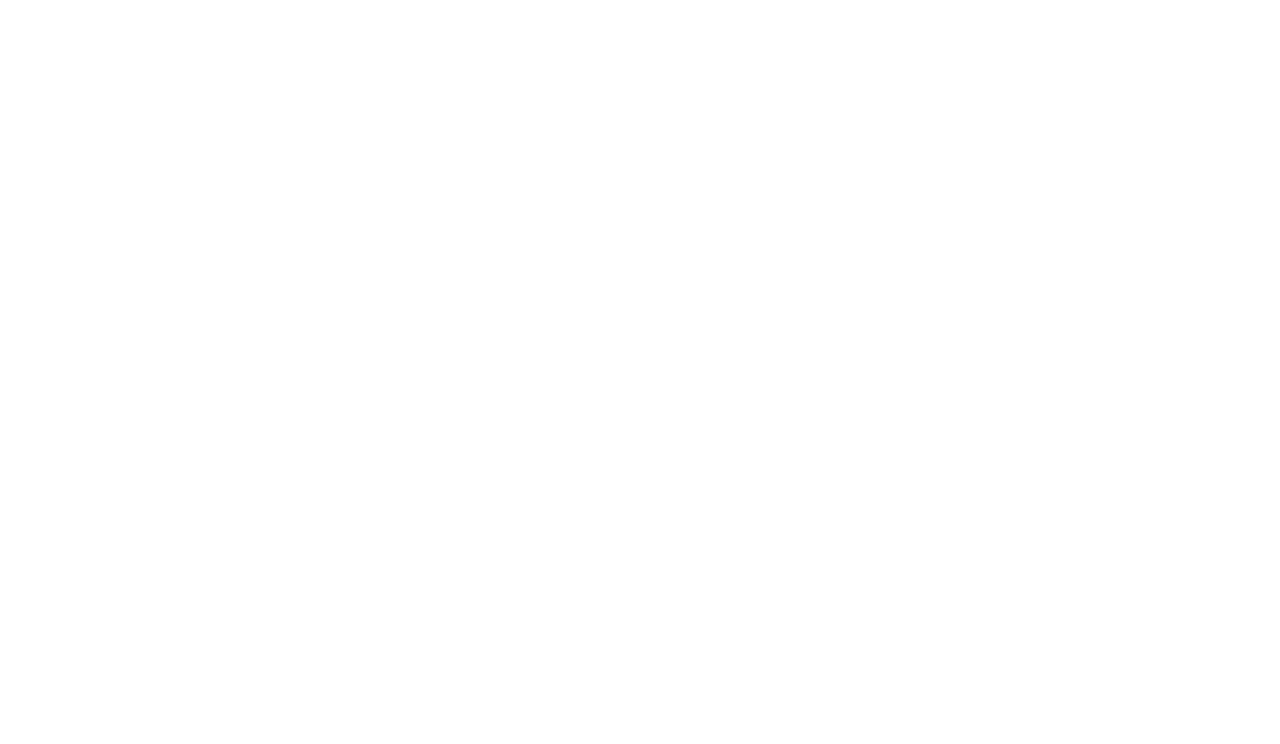
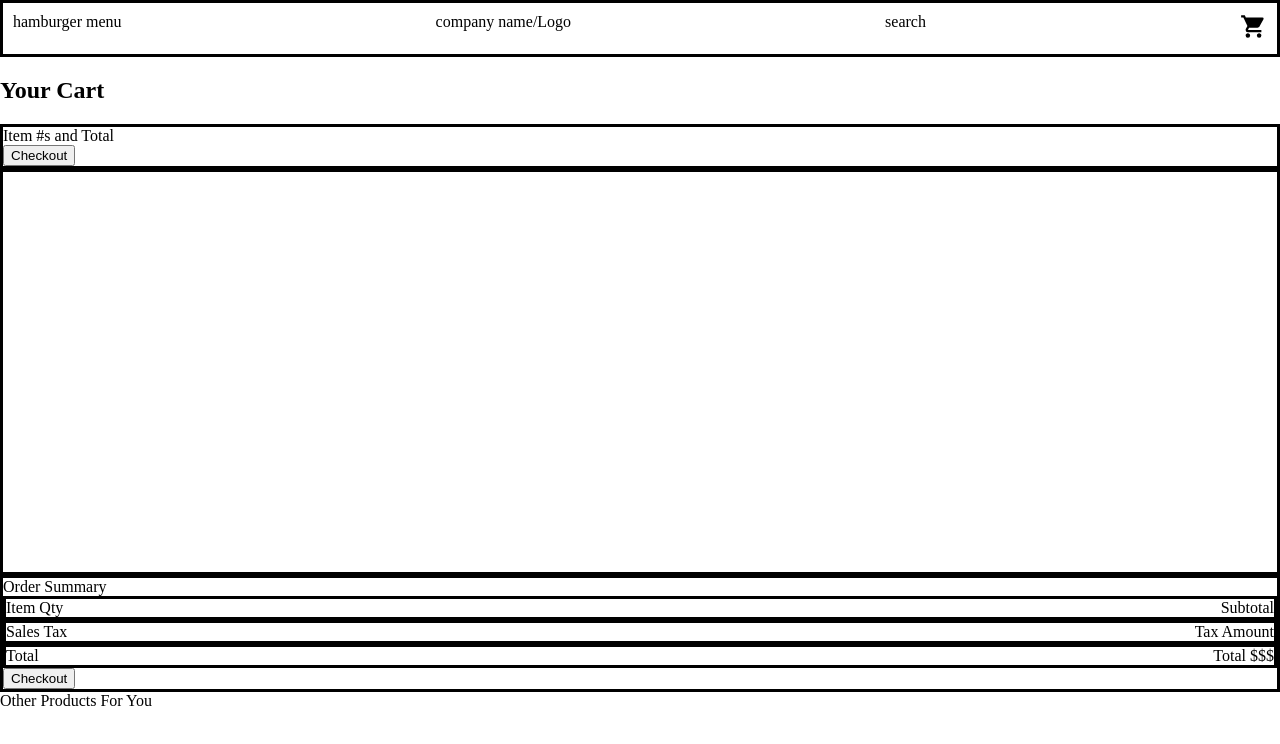
Before and after one commit to jcintron82/Ecommerce, a React (Create React App) app: page /usercart in a window 1280 px wide. Before the commit this address had no page. Shown: the top 744 px of the page. Built offline with nearby package versions, Linux system fonts and the light colour scheme.

Commit message:
Added a button and routing to access the user cart and began the barebones layout for the user cart page

```diff
--- a/src/App.js
+++ b/src/App.js
@@ -3,6 +3,7 @@
 import './css/clickedProductPage.css';
 import './css/introblurb.css';
 import './css/products.css';
+import './css/userCart.css';
 import IntroBlurbWrap from './components/introblurbwrap.js';
 import ProductTileWrap from './components/productdisplays/producttilewrap.js'
 
--- /dev/null
+++ b/src/components/cartPage/UserCart.js
@@ -0,0 +1,37 @@
+import Header from '../header.js';
+import Button from '../buttons.js'
+
+export const userCartArr = [];
+
+
+
+export function UserCart() {
+	return(
+		<div>
+		<Header />
+		<h2> Your Cart </h2>
+		<div className='itemAmtAndTotal'>
+		<div> Item #s and Total</div> <Button text='Checkout' /></div>
+
+		<div className='cartBodyWrapper'>
+		</div>
+		<div className='orderSummaryWrapper'>
+			<div>Order Summary</div>
+			<div className='itemQtyWrap'>Item Qty <div>Subtotal</div></div>
+			<div className='salesTaxWrap'>Sales Tax<div>Tax Amount</div></div>
+			<div className='totalPriceWrap'>Total<div>Total $$$</div></div>
+			<Button text='Checkout' />
+		</div>
+
+		<div>
+			Other Products For You
+		</div>
+
+
+
+
+		</div>
+		);
+}
+
+export default UserCart;
--- a/src/components/clickedproductdisplay/clickedproduct.js
+++ b/src/components/clickedproductdisplay/clickedproduct.js
@@ -4,12 +4,20 @@
 import { useState, useEffect } from "react";
 import { ProductTiles } from "../productdisplays/producttiles.js";
 import { arr } from "../productdisplays/producttilewrap.js";
+import { userCartArr } from '../cartPage/UserCart.js';
+
+
 
 export const ClickedProduct = () => {
   const [productName, setProductName] = useState("");
   const [productPrice, setProductPrice] = useState("");
   const [productDescription, setProductDescription] = useState("");
   const [productImage1, setProductImage1] = useState("");
+
+const addToCartClick = () => {
+  userCartArr.push(arr[0]);
+  console.log(userCartArr)
+}
 
   const setValue = () => {
     setProductName(arr[0].name);
@@ -53,7 +61,7 @@
         </div>
         <div className="descriptionWrap">
           <div className="productDescription">{productDescription}</div>
-          <Button text="Add To Cart" className="addToCartBtn" />
+          <Button text="Add To Cart" className="addToCartBtn" onClick={ addToCartClick } />
         </div>
       </div>
       <div className="detailsMenuWrap"> Details drop down menu </div>
--- a/src/components/header.js
+++ b/src/components/header.js
@@ -1,10 +1,21 @@
+import {ReactComponent as Cart} from './cart.svg';
+import { useNavigate } from 'react-router-dom'
+import stock from '../images/stock.avif'
+
+
 export function Header() {
+	const navigate = useNavigate();
+
+	const cartClick = () => {
+		navigate('/usercart')
+	}
+
 	return (
 		<div className='header'>
 		<div> hamburger menu</div>
 		<div> company name/Logo</div>
 		<div> search</div>
-		<div> cart</div>
+		<div> <Cart style={{width: '27px'}} onClick={cartClick} /> </div>
 
 
 		</div>
--- a/src/css/header.css
+++ b/src/css/header.css
@@ -2,5 +2,7 @@
 	border-style: solid;
 	border-collapse: black;
 	display: flex;
+	justify-content: space-between;
+	padding: 10px;
 
 }
--- /dev/null
+++ b/src/css/userCart.css
@@ -0,0 +1,36 @@
+.itemAmtAndTotal {
+	border-style: solid;
+	border-color: black;
+}
+
+.cartBodyWrapper {
+	border-style: solid;
+	border-color: black;
+	height: 50vh;
+}
+
+.orderSummaryWrapper {
+	border-style: solid;
+	border-color: black;
+}
+
+.itemQtyWrap {
+	border-style: solid;
+	border-color: black;
+	display: flex;
+	justify-content: space-between;
+}
+
+.salesTaxWrap {
+	border-style: solid;
+	border-color: black;
+	display: flex;
+	justify-content: space-between;
+}
+
+.totalPriceWrap {
+	border-style: solid;
+	border-color: black;
+	display: flex;
+	justify-content: space-between;
+}
--- a/src/routing/RouteSwitch.js
+++ b/src/routing/RouteSwitch.js
@@ -1,6 +1,7 @@
 import { BrowserRouter, Routes, Route } from "react-router-dom";
 import App from "../App";
 import { ClickedProduct }from "../components/clickedproductdisplay/clickedproduct.js";
+import { UserCart }from "../components/cartPage/UserCart.js";
 
 const RouteSwitch = () => {
   return (
@@ -8,6 +9,7 @@
       <Routes>
         <Route path="/home" element={<App />} />
         <Route path="/clickedproduct" element={<ClickedProduct />} />
+        <Route path="/usercart" element={<UserCart />} />
       </Routes>
     </BrowserRouter>
   );
```
Also changed, not shown: src/components/cart.svg (added).
